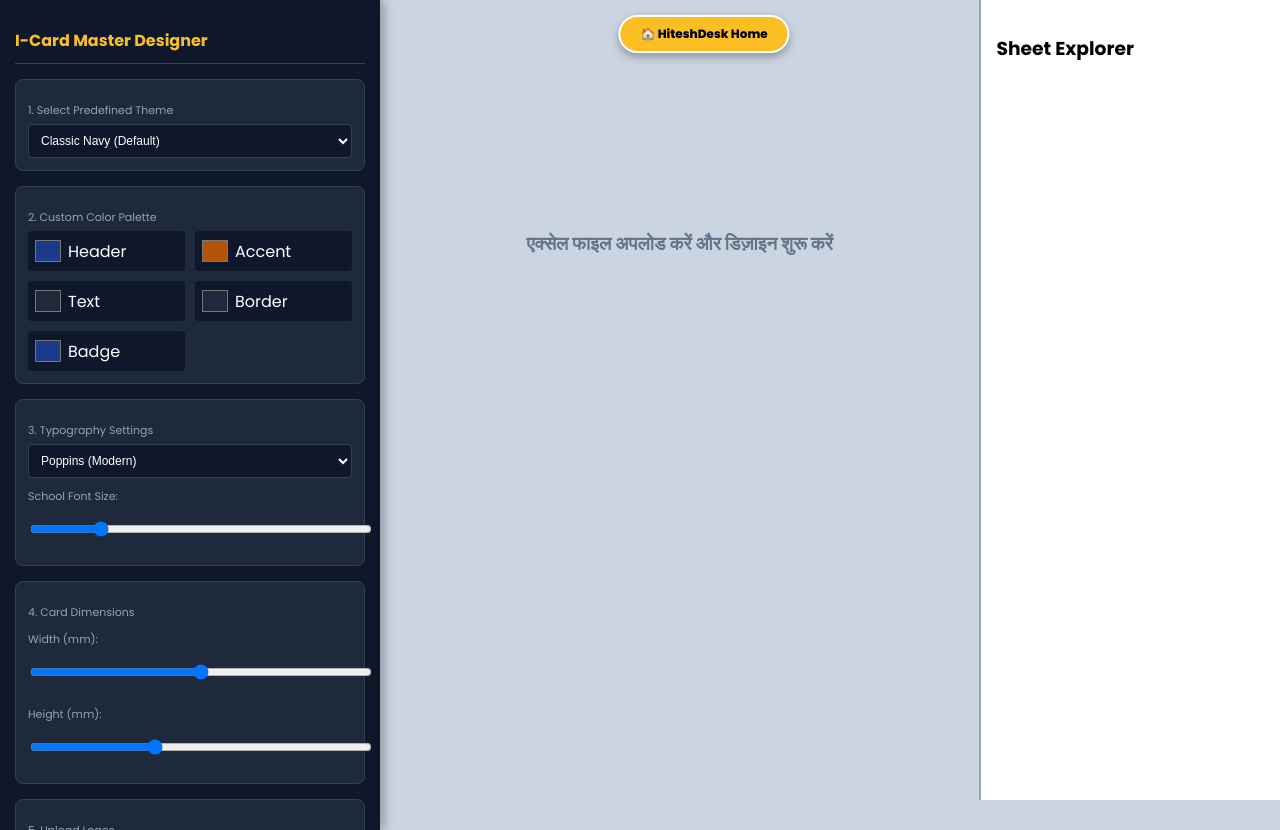
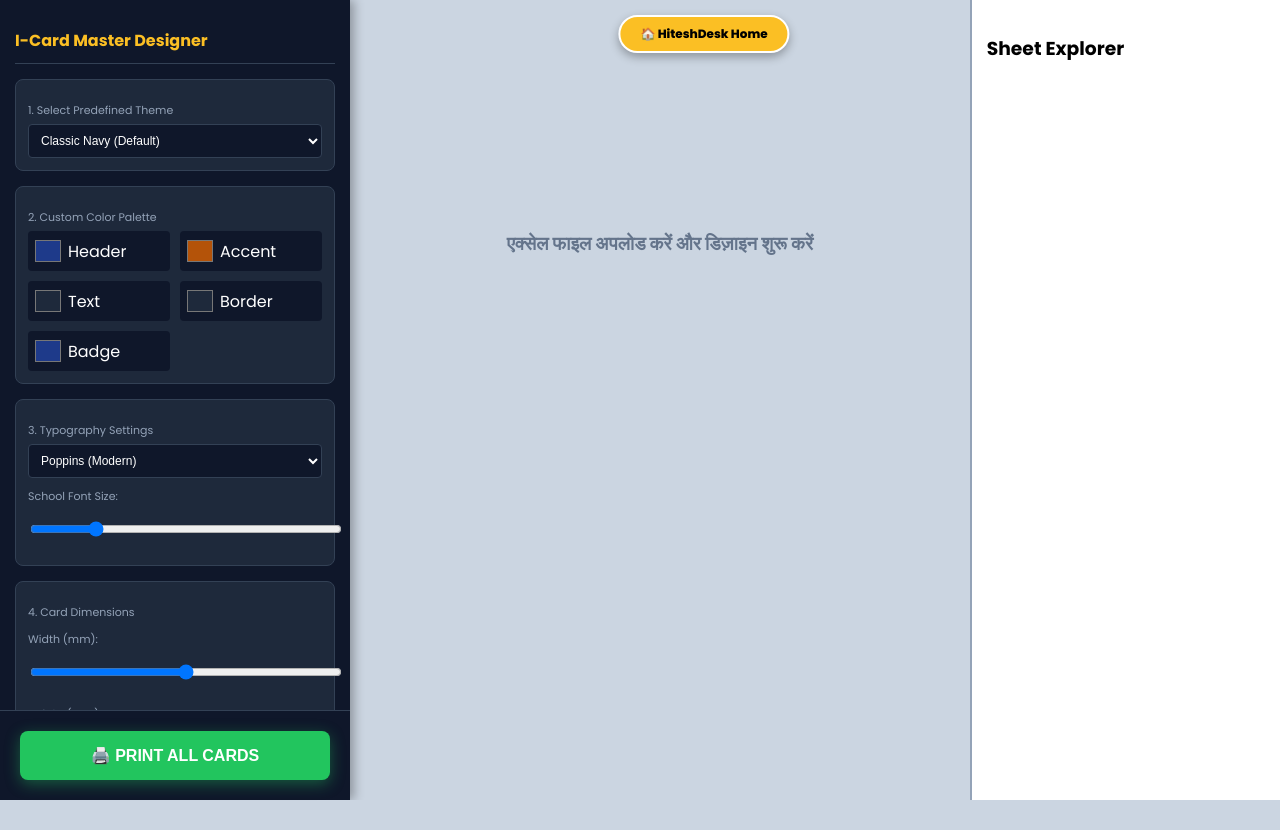
Before and after one commit to hiteshjangir8057/Adarsh-Pilani-id-Card-Logo2, a plain HTML site: page index.html in a window 1280 px wide. After the commit the page ends 800 px from the top, so only its background shows below. Drawn offline with Linux system fonts and the light colour scheme.

Commit message:
Update index.html

```diff
--- a/index.html
+++ b/index.html
@@ -10,7 +10,6 @@
 
     <style id="dynamic-styles">
         :root {
-            /* Default Theme Colors */
             --primary: #1e3a8a;
             --accent: #b45309;
             --card-border: #1e293b;
@@ -19,8 +18,6 @@
             --badge-text: #ffffff;
             --footer-bg: #f8fafc;
             --card-font-family: 'Poppins', sans-serif;
-
-            /* Sidebar/UI Colors */
             --sidebar-bg: #0f172a;
             --card-w: 95mm;
             --card-h: 62mm;
@@ -45,6 +42,8 @@
             padding: 15px; height: 100vh; overflow-y: auto;
             box-shadow: 4px 0 10px rgba(0,0,0,0.3); flex-shrink: 0;
             z-index: 2000;
+            padding-bottom: 100px; /* Space for fixed button */
+            box-sizing: border-box;
         }
 
         .sidebar h2 { font-size: 16px; color: #fbbf24; border-bottom: 1px solid #334155; padding-bottom: 10px; margin-bottom: 15px; }
@@ -65,10 +64,39 @@
         .color-input-wrapper { display: flex; align-items: center; gap: 5px; background: #0f172a; padding: 5px; border-radius: 4px; }
         input[type="color"] { width: 30px; height: 30px; border: none; padding: 0; cursor: pointer; background: none; }
 
+        /* --- PRINT BUTTON (FIXED) --- */
+        .print-container {
+            position: fixed;
+            bottom: 0;
+            left: 0;
+            width: 350px; /* Sidebar width */
+            padding: 20px;
+            background: var(--sidebar-bg);
+            border-top: 1px solid #334155;
+            box-sizing: border-box;
+            z-index: 3000;
+        }
+
+        .print-btn {
+            width: 100%;
+            padding: 15px;
+            background: #22c55e;
+            color: white;
+            border: none;
+            border-radius: 8px;
+            font-weight: 800;
+            font-size: 16px;
+            cursor: pointer;
+            box-shadow: 0 4px 15px rgba(34, 197, 94, 0.4);
+            transition: 0.3s;
+        }
+
+        .print-btn:hover { background: #16a34a; transform: translateY(-2px); }
+
         .home-link { position: fixed; top: 15px; left: 55%; transform: translateX(-50%); z-index: 5000; text-decoration: none; }
         .hitesh-btn { background: #fbbf24; color: #000; padding: 8px 20px; border-radius: 50px; font-weight: 800; font-size: 12px; border: 2px solid white; box-shadow: 0 4px 10px rgba(0,0,0,0.3); }
 
-        /* --- MAIN VIEWPORT --- */
+        /* --- VIEWPORT & PREVIEW --- */
         .viewport { flex-grow: 1; display: flex; height: 100vh; overflow: hidden; }
 
         .preview-area {
@@ -132,7 +160,7 @@
 
         /* --- PRINT --- */
         @media print {
-            .sidebar, .excel-view, .home-link { display: none !important; }
+            .sidebar, .excel-view, .home-link, .print-container { display: none !important; }
             .viewport { display: block; overflow: visible; width: 100%; }
             body { background: white; height: auto; }
             .preview-area { padding: 0; margin: 0; overflow: visible; display: block; }
@@ -150,7 +178,6 @@
     <div class="sidebar">
         <h2>I-Card Master Designer</h2>
 
-        <!-- Themes -->
         <div class="control-panel">
             <label>1. Select Predefined Theme</label>
             <select id="theme_selector" onchange="applyTheme(this.value)">
@@ -172,7 +199,6 @@
             </select>
         </div>
 
-        <!-- Manual Colors -->
         <div class="control-panel">
             <label>2. Custom Color Palette</label>
             <div class="color-grid">
@@ -184,7 +210,6 @@
             </div>
         </div>
 
-        <!-- Font Style -->
         <div class="control-panel">
             <label>3. Typography Settings</label>
             <select id="font_family" onchange="updateStyle()">
@@ -198,7 +223,6 @@
             <input type="range" id="font_slider" min="8" max="25" value="11" oninput="updateStyle()">
         </div>
 
-        <!-- Card Size -->
         <div class="control-panel">
             <label>4. Card Dimensions</label>
             <label>Width (mm):</label>
@@ -207,7 +231,6 @@
             <input type="range" id="card_h_slider" min="55" max="75" value="62" oninput="updateStyle()">
         </div>
 
-        <!-- Data & Logos -->
         <div class="control-panel">
             <label>5. Upload Logos</label>
             <input type="file" onchange="loadLogo(event, 'school')" title="School Logo">
@@ -219,14 +242,18 @@
             <select id="sheet_list" onchange="changeSheet()" style="margin-top:5px;"></select>
         </div>
 
-        <!-- Branding Presets -->
         <div class="control-panel">
             <label>7. School Name & City</label>
             <input type="text" id="manual_school" value="ADARSH VIDYA NIKETAN SR. SEC. SCHOOL" oninput="updateCardsLive()">
             <input type="text" id="manual_city" value="PILANI" oninput="updateCardsLive()" style="margin-top:5px;">
         </div>
 
-        <button class="print-btn" onclick="window.print()">Print Cards</button>
+        <!-- बटन को यहाँ से हटाकर नीचे प्रिंट कंटेनर में डाला गया है -->
+    </div>
+
+    <!-- Print Button Container Fixed at Bottom -->
+    <div class="print-container">
+        <button class="print-btn" onclick="window.print()">🖨️ PRINT ALL CARDS</button>
     </div>
 
     <div class="viewport">
@@ -408,7 +435,6 @@
             `;
         }
 
-        // Init
         applyTheme('classic');
     </script>
 </body>
```
